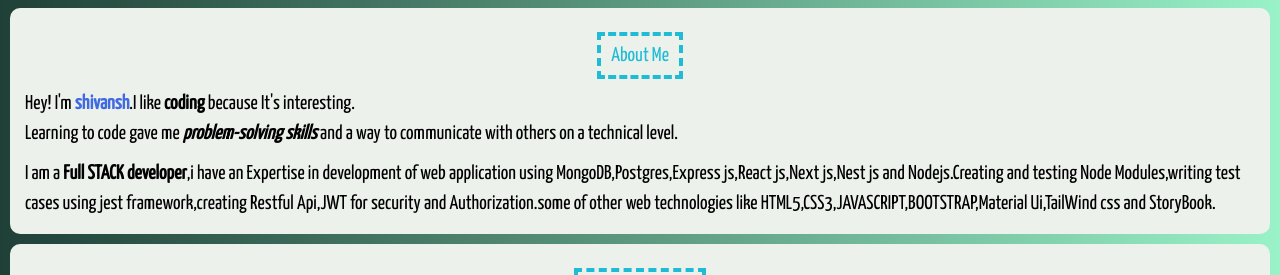
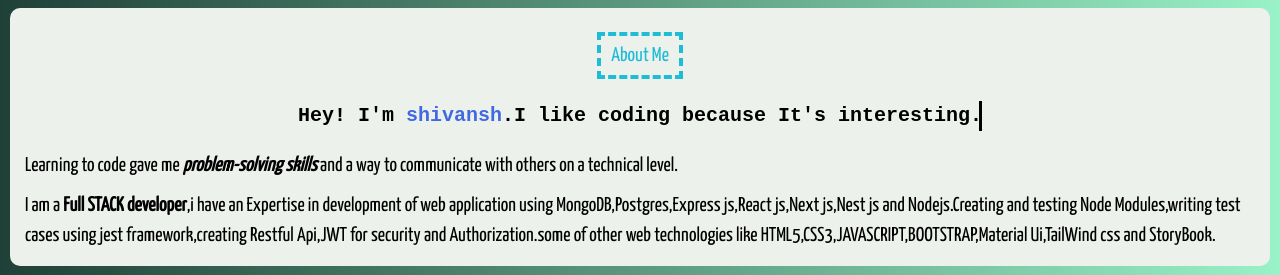
Before and after one commit to thisisshivanshpatel/Shivansh-Patel-Portfolio, a website: page index.html in a window 1280 px wide. Shown: the part 247-522 px from the top of the page. Drawn offline with Linux system fonts and the light colour scheme.

Commit message:
added typing effect

```diff
--- a/css/style.css
+++ b/css/style.css
@@ -45,6 +45,29 @@ p {
     margin-bottom: 10px;
     border-radius: 10px;
 }
+
+.typing {
+    /* height: 80vh; */
+    display: flex;
+    align-items: center;
+    justify-content: center;
+  }
+  .typing-effect {
+    width: 57ch;
+    white-space: nowrap;
+    overflow: hidden;
+    border-right: 3px solid;
+    font-family: monospace;
+    font-size: 20px;
+    font-weight: 900;
+    animation: typing 3s steps(22), effect .5s step-end infinite alternate;
+  }
+
+  @keyframes typing {
+    from {
+      width: 0;
+    }
+  }
 
 #header {
     background-image: url("https://images.wallpaperscraft.com/image/lines_wavy_strip_paint_88557_1400x1050.jpg");
--- a/index.html
+++ b/index.html
@@ -28,8 +28,14 @@
     <div class="section">
         <h1><span>About Me</span></h1>
         <p>
-        <blockquote> Hey! I'm <strong style="color:royalblue">shivansh</strong>.I like <b>coding</b> because It's
-            interesting.<br> Learning to code gave me <b><i>problem-solving skills</i></b> and a way to communicate with
+        <blockquote>
+            <span class="typing mb-5 mt-3">
+                <span class="typing-effect">
+                    Hey! I'm <strong style="color:royalblue">shivansh</strong>.I like <b>coding</b> because It's
+                    interesting.
+                </span>
+            </span>
+            Learning to code gave me <b><i>problem-solving skills</i></b> and a way to communicate with
             others on a technical level.
             <p style="margin-top:10px;">
                 I am a <b>Full STACK developer</b>,i have an Expertise in development of web application using
```
Also changed, not shown: dist/output.css.
